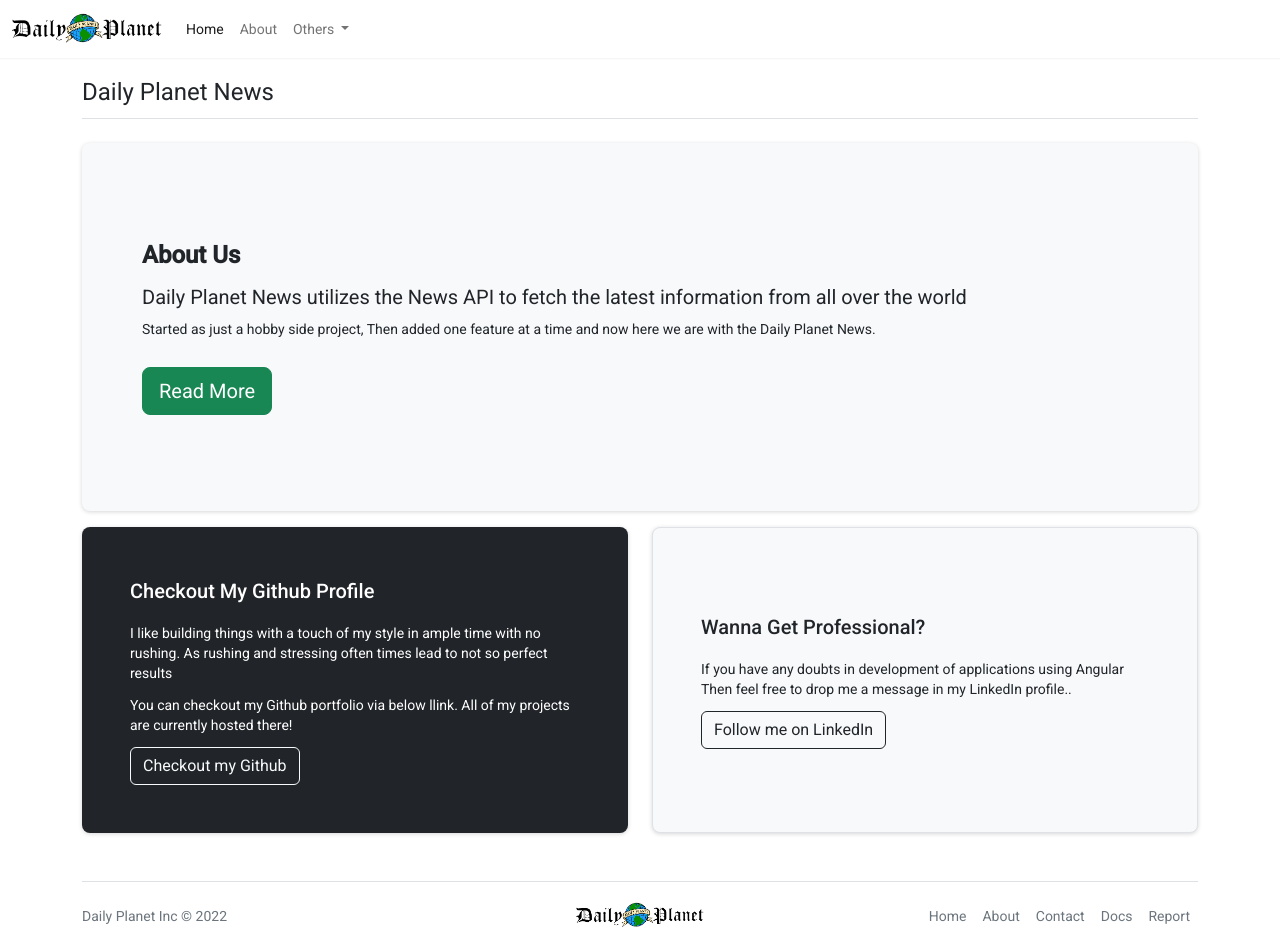
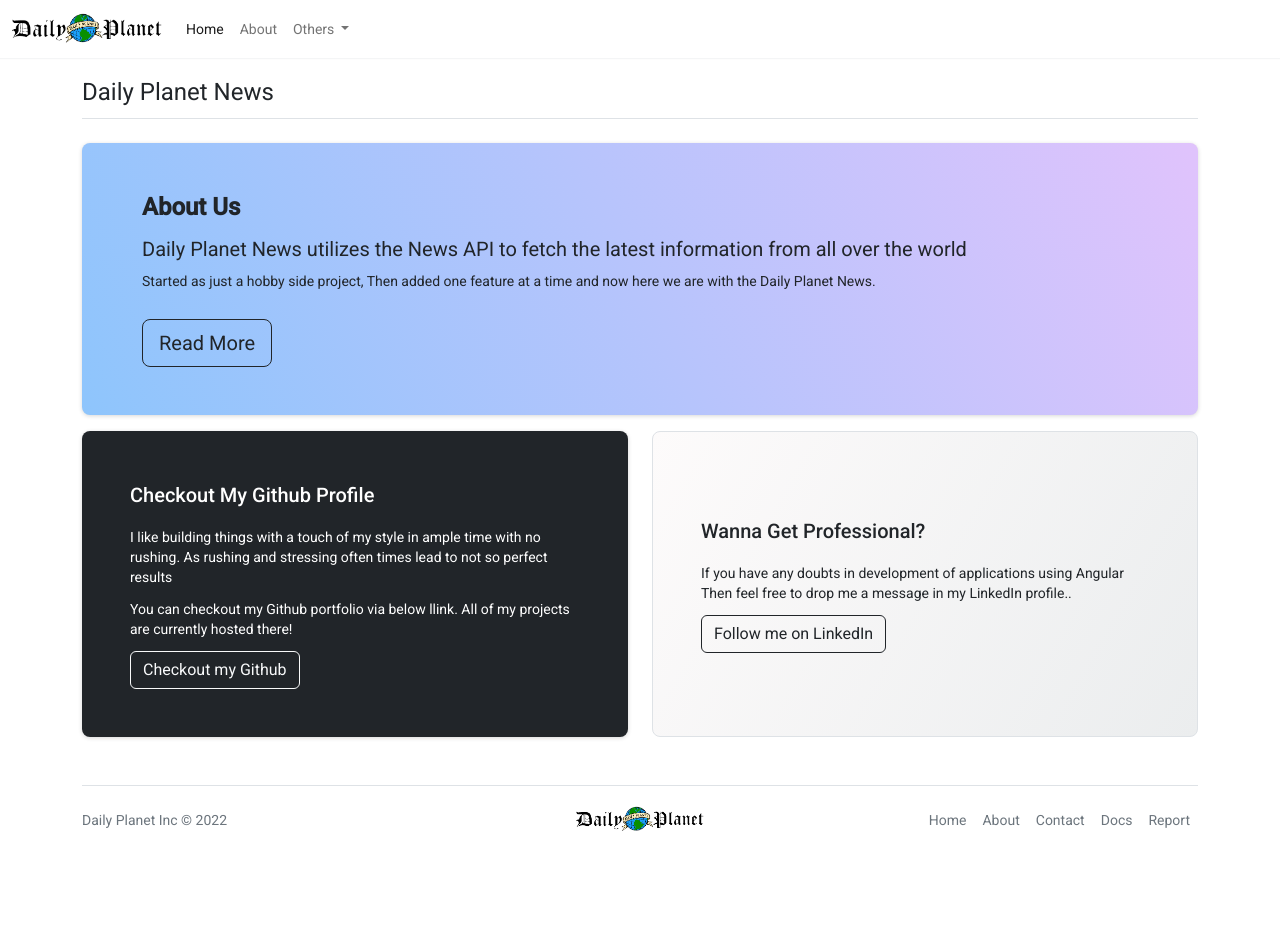
Before and after one commit to ShahbaazX786/angular-news, an Angular app in the folder dailyplanet/: page /about in a window 1280 px wide. After the commit the page ends 854 px from the top, so only its background shows below. Built offline with nearby package versions, Linux system fonts and the light colour scheme.

Commit message:
CL-1.0.15: Revamped the styles in About us page.

```diff
--- a/dailyplanet/src/app/components/public/about/about.component.css
+++ b/dailyplanet/src/app/components/public/about/about.component.css
@@ -1,8 +1,25 @@
+
 .jumbotron, .jumbotron-mini{
   box-shadow: rgba(0, 0, 0, 0.16) 0px 1px 4px;
 }
 
-.jumbotron-mini{
+.jumbotron{
+  background-color: #8EC5FC;
+  background-image: linear-gradient(62deg, #8EC5FC 0%, #E0C3FC 100%);
+}
+
+.jumbotron-mini2{
+  background-image: linear-gradient(120deg, #fdfbfb 0%, #ebedee 100%);
+}
+
+.box{
+  z-index: 1;
+  opacity: 1;
+}
+
+
+
+.jumbotron-mini,.jumbotron-mini2{
   display: flex;
   flex-direction: column;
   justify-content: center;
@@ -10,7 +27,13 @@
   transition: all 0.4s ease-in;
 }
 
-.jumbotron-mini:hover{
+.jumbotron-mini:hover, .jumbotron-mini2:hover{
   transform: scale(1.03);
   transition: all 0.4s ease-out;
 }
+
+.cover-img{
+  background-size: cover;
+  width: 100%;
+  height: fit-content;
+}
--- a/dailyplanet/src/app/components/public/about/about.component.html
+++ b/dailyplanet/src/app/components/public/about/about.component.html
@@ -7,11 +7,13 @@
       </header>
 
       <div class="p-5 mb-3 bg-light rounded-3 jumbotron">
-        <div class="container-fluid py-5">
+        <div class="container-fluid box">
           <h1 class="display-5 fw-bold">About Us</h1>
-          <p class="col-md-8 col-lg-11 fs-5">Daily Planet News utilizes the News API to fetch the latest information from all over the world</p>
-          <p class="col-md-8 col-lg-11 fs-8">Started as just a hobby side project, Then added one feature at a time and now here we are with the Daily Planet News.</p>
-          <button class="btn btn-success btn-lg mt-3" type="button">Read More</button>
+          <p class="col-md-8 col-lg-11 fs-5">Daily Planet News utilizes the News API to fetch the latest information from
+            all over the world</p>
+          <p class="col-md-8 col-lg-11 fs-8">Started as just a hobby side project, Then added one feature at a time and now
+            here we are with the Daily Planet News.</p>
+          <button class="btn btn-outline-dark btn-lg mt-3" type="button">Read More</button>
         </div>
       </div>
 
@@ -25,7 +27,7 @@
           </div>
         </div>
         <div class="col-md-6">
-          <div class="h-100 p-5 bg-light border rounded-3 jumbotron-mini">
+          <div class="h-100 p-5 bg-light border rounded-3 jumbotron-mini2">
             <h2>Wanna Get Professional?</h2>
             <p>If you have any doubts in development of applications using Angular Then feel free to drop me a message in my LinkedIn profile..</p>
             <button class="btn btn-outline-dark" type="button">Follow me on LinkedIn</button>
```
